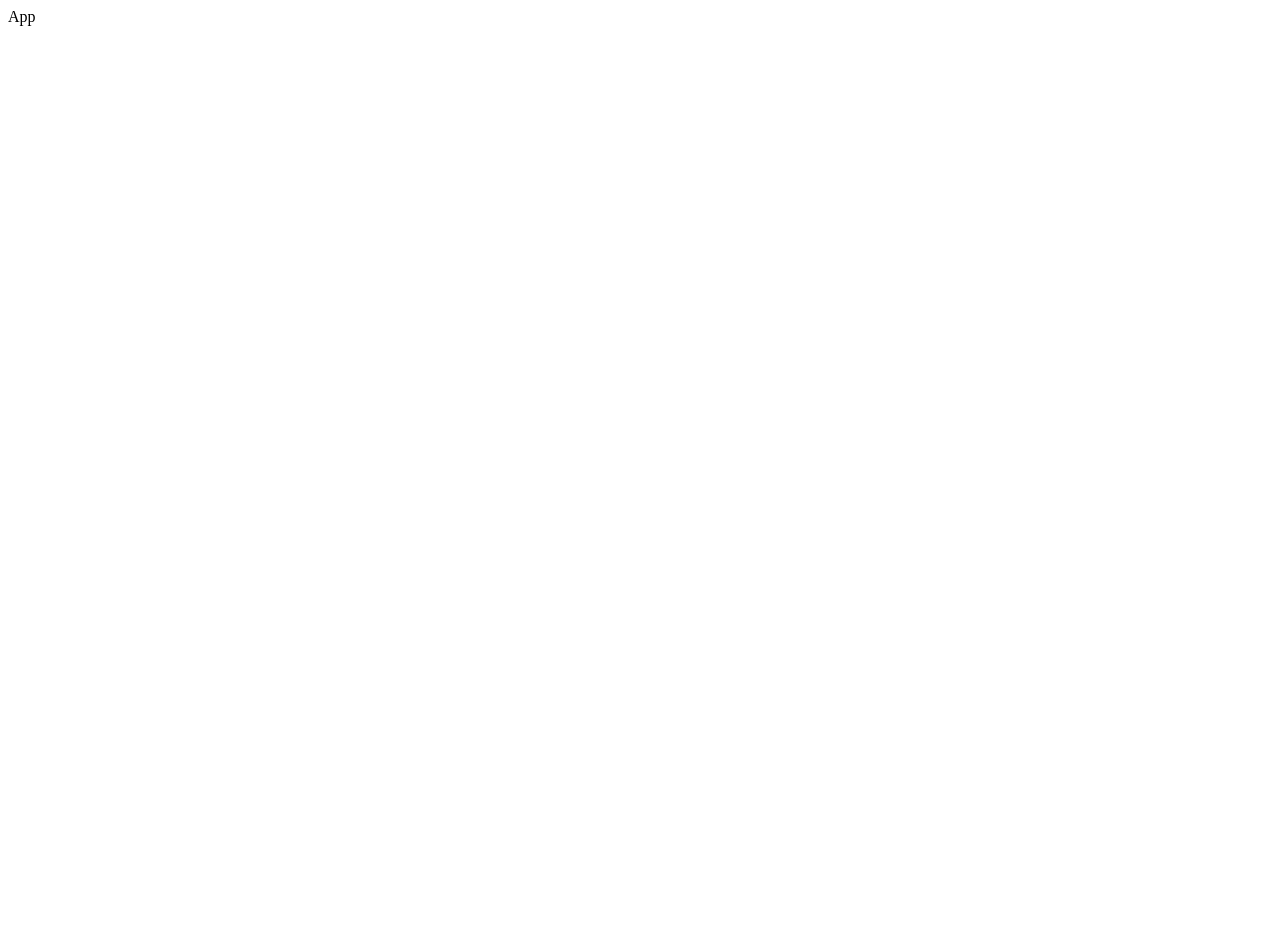
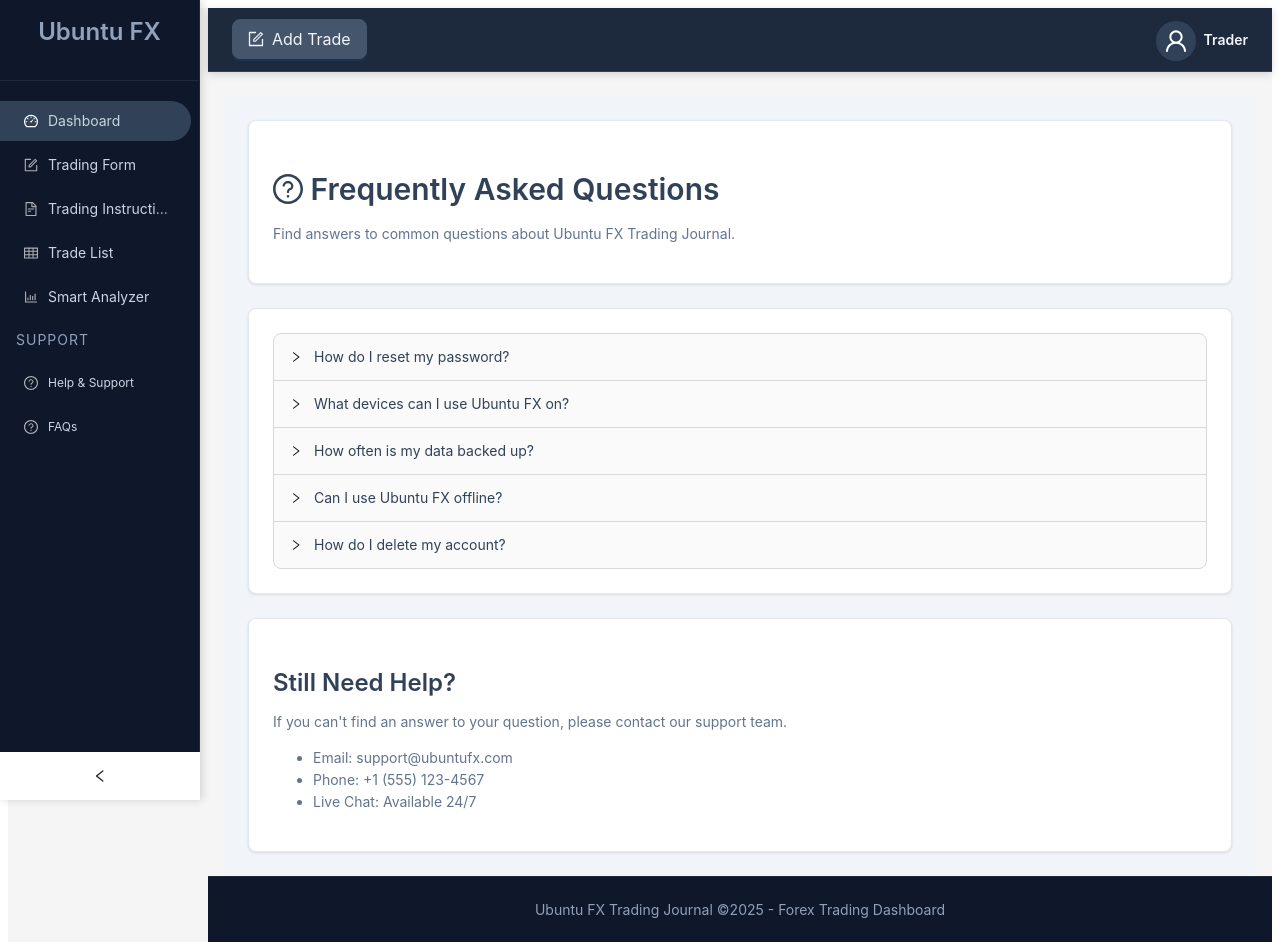
Before and after one commit to washington786/ubuntuFx, a React (Vite) app: page /faqs in a window 1280 px wide. Before the commit the page ends 800 px from the top, so only its background shows below. Built offline with nearby package versions, Linux system fonts and the light colour scheme.

Commit message:
updated faqs with ant latest version

```diff
--- a/src/App.tsx
+++ b/src/App.tsx
@@ -1,8 +1,272 @@
+import React, { useState } from 'react';
+import { BrowserRouter as Router, Routes, Route, Navigate } from 'react-router-dom';
+import { Layout, Menu, Button, Avatar, Dropdown, Space, Typography } from 'antd';
+import {
+  DashboardOutlined,
+  FormOutlined,
+  FileTextOutlined,
+  TableOutlined,
+  BarChartOutlined,
+  UserOutlined,
+  LogoutOutlined,
+  QuestionCircleOutlined
+} from '@ant-design/icons';
+import { motion } from 'framer-motion';
+import './App.css';
 
-const App = () => {
+// Import page components
+import Dashboard from './pages/Dashboard';
+import TradingForm from './pages/TradingForm';
+import TradingInstructions from './pages/TradingInstructions';
+import TradeList from './pages/TradeList';
+import SmartAnalyzer from './pages/SmartAnalyzer';
+import Login from './pages/auth/Login';
+import Register from './pages/auth/Register';
+import PasswordRecovery from './pages/auth/PasswordRecovery';
+import HelpSupport from './pages/HelpSupport';
+import FAQs from './pages/FAQs';
+
+const { Header, Sider, Content } = Layout;
+const { Title, Text } = Typography;
+
+const App: React.FC = () => {
+  const [collapsed, setCollapsed] = useState(false);
+  const [isLoggedIn, setIsLoggedIn] = useState(true);
+  const [currentPath, setCurrentPath] = useState('dashboard');
+
+  const handleLogout = () => {
+    setIsLoggedIn(false);
+  };
+
+  const userMenu = (
+    <Menu>
+      <Menu.Item key="profile" icon={<UserOutlined />}>
+        Profile
+      </Menu.Item>
+      <Menu.Item key="settings" icon={<UserOutlined />}>
+        Settings
+      </Menu.Item>
+      <Menu.Divider />
+      <Menu.Item key="logout" icon={<LogoutOutlined />} onClick={handleLogout}>
+        Logout
+      </Menu.Item>
+    </Menu>
+  );
+
+  const menuItems = [
+    {
+      key: 'dashboard',
+      icon: <DashboardOutlined />,
+      label: 'Dashboard',
+      path: '/dashboard'
+    },
+    {
+      key: 'trading-form',
+      icon: <FormOutlined />,
+      label: 'Trading Form',
+      path: '/trading-form'
+    },
+    {
+      key: 'instructions',
+      icon: <FileTextOutlined />,
+      label: 'Trading Instructions',
+      path: '/instructions'
+    },
+    {
+      key: 'trade-list',
+      icon: <TableOutlined />,
+      label: 'Trade List',
+      path: '/trade-list'
+    },
+    {
+      key: 'smart-analyzer',
+      icon: <BarChartOutlined />,
+      label: 'Smart Analyzer',
+      path: '/smart-analyzer'
+    }
+  ];
+
+  const supportItems = [
+    {
+      key: 'help',
+      icon: <QuestionCircleOutlined />,
+      label: 'Help & Support',
+      path: '/help'
+    },
+    {
+      key: 'faqs',
+      icon: <QuestionCircleOutlined />,
+      label: 'FAQs',
+      path: '/faqs'
+    }
+  ];
+
+  if (!isLoggedIn) {
+    return (
+      <Router>
+        <Routes>
+          <Route path="/login" element={<Login onLogin={() => setIsLoggedIn(true)} />} />
+          <Route path="/register" element={<Register />} />
+          <Route path="/recover-password" element={<PasswordRecovery />} />
+          <Route path="*" element={<Navigate to="/login" replace />} />
+        </Routes>
+      </Router>
+    );
+  }
+
   return (
-    <div>App</div>
-  )
-}
+    <Router>
+      <Layout style={{ minHeight: '100vh' }}>
+        <Sider
+          collapsible
+          collapsed={collapsed}
+          onCollapse={setCollapsed}
+          theme="light"
+          style={{
+            overflow: 'auto',
+            height: '100vh',
+            position: 'fixed',
+            left: 0,
+            top: 0,
+            bottom: 0,
+            background: '#0f172b',
+            borderRight: '1px solid #1d293d'
+          }}
+        >
+          <div className="logo">
+            <motion.div
+              initial={{ opacity: 0, y: -20 }}
+              animate={{ opacity: 1, y: 0 }}
+              transition={{ duration: 0.5 }}
+            >
+              <Title level={collapsed ? 4 : 3} style={{ color: '#90a1b9', margin: '16px 0' }}>
+                {collapsed ? 'UFX' : 'Ubuntu FX'}
+              </Title>
+            </motion.div>
+          </div>
+          <Menu
+            theme="dark"
+            mode="inline"
+            selectedKeys={[currentPath]}
+            onClick={({ key }) => setCurrentPath(key)}
+            style={{
+              background: 'transparent',
+              border: 'none'
+            }}
+          >
+            {menuItems.map(item => (
+              <Menu.Item
+                key={item.key}
+                icon={item.icon}
+                style={{
+                  margin: '4px 0',
+                  borderRadius: '0 20px 20px 0'
+                }}
+              >
+                <a href={item.path} style={{ color: '#cad5e2' }}>{item.label}</a>
+              </Menu.Item>
+            ))}
+            <Menu.ItemGroup title="Support" style={{ color: '#90a1b9', fontSize: '12px' }}>
+              {supportItems.map(item => (
+                <Menu.Item
+                  key={item.key}
+                  icon={item.icon}
+                  style={{
+                    margin: '4px 0',
+                    borderRadius: '0 20px 20px 0'
+                  }}
+                >
+                  <a href={item.path} style={{ color: '#cad5e2' }}>{item.label}</a>
+                </Menu.Item>
+              ))}
+            </Menu.ItemGroup>
+          </Menu>
+        </Sider>
 
-export default App
+        <Layout className="site-layout" style={{ marginLeft: collapsed ? 80 : 200 }}>
+          <Header className="site-layout-background" style={{
+            padding: 0,
+            background: '#1d293d',
+            borderBottom: '1px solid #314158'
+          }}>
+            <div style={{ display: 'flex', justifyContent: 'space-between', alignItems: 'center', padding: '0 24px' }}>
+              <motion.div
+                initial={{ opacity: 0, x: -20 }}
+                animate={{ opacity: 1, x: 0 }}
+                transition={{ duration: 0.3 }}
+              >
+                <Button
+                  type="primary"
+                  icon={<FormOutlined />}
+                  size="large"
+                  style={{
+                    background: '#45556c',
+                    borderColor: '#45556c',
+                    color: '#f1f5f9'
+                  }}
+                  onMouseEnter={e => e.currentTarget.style.background = '#62748e'}
+                  onMouseLeave={e => e.currentTarget.style.background = '#45556c'}
+                  onClick={() => window.location.hash = '#/trading-form'}
+                >
+                  Add Trade
+                </Button>
+              </motion.div>
+
+              <div style={{ display: 'flex', alignItems: 'center' }}>
+                <motion.div
+                  initial={{ opacity: 0, scale: 0.8 }}
+                  animate={{ opacity: 1, scale: 1 }}
+                  transition={{ duration: 0.3, delay: 0.1 }}
+                >
+                  <Dropdown overlay={userMenu} placement="bottomRight">
+                    <Space style={{ cursor: 'pointer' }}>
+                      <Avatar size="large" icon={<UserOutlined />} style={{ background: '#314158' }} />
+                      <Text strong style={{ color: '#f1f5f9' }}>Trader</Text>
+                    </Space>
+                  </Dropdown>
+                </motion.div>
+              </div>
+            </div>
+          </Header>
+
+          <Content style={{ margin: '24px 16px 0', overflow: 'initial' }}>
+            <motion.div
+              initial={{ opacity: 0, y: 20 }}
+              animate={{ opacity: 1, y: 0 }}
+              transition={{ duration: 0.4 }}
+              className="site-layout-background"
+              style={{
+                padding: 24,
+                minHeight: 360,
+                borderRadius: 8,
+                background: '#f1f5f9'
+              }}
+            >
+              <Routes>
+                <Route path="/dashboard" element={<Dashboard />} />
+                <Route path="/trading-form" element={<TradingForm />} />
+                <Route path="/instructions" element={<TradingInstructions />} />
+                <Route path="/trade-list" element={<TradeList />} />
+                <Route path="/smart-analyzer" element={<SmartAnalyzer />} />
+                <Route path="/help" element={<HelpSupport />} />
+                <Route path="/faqs" element={<FAQs />} />
+                <Route path="*" element={<Navigate to="/dashboard" replace />} />
+              </Routes>
+            </motion.div>
+          </Content>
+
+          <Layout.Footer style={{
+            textAlign: 'center',
+            background: '#0f172b',
+            color: '#90a1b9',
+            borderTop: '1px solid #1d293d'
+          }}>
+            Ubuntu FX Trading Journal ©{new Date().getFullYear()} - Forex Trading Dashboard
+          </Layout.Footer>
+        </Layout>
+      </Layout>
+    </Router>
+  );
+};
+
+export default App;
--- a/src/pages/FAQs.tsx
+++ b/src/pages/FAQs.tsx
@@ -3,31 +3,41 @@
 import { QuestionCircleOutlined } from '@ant-design/icons';
 
 const { Title, Paragraph } = Typography;
-const { Panel } = Collapse;
 
 const FAQs: React.FC = () => {
     const faqs = [
         {
-            question: "How do I reset my password?",
-            answer: "Click on 'Forgot Password' on the login page and follow the instructions sent to your email."
+            key: '1',
+            label: "How do I reset my password?",
+            children: <p>Click on 'Forgot Password' on the login page and follow the instructions sent to your email.</p>
         },
         {
-            question: "What devices can I use Ubuntu FX on?",
-            answer: "Ubuntu FX works on all modern browsers and is optimized for desktop and tablet devices."
+            key: '2',
+            label: "What devices can I use Ubuntu FX on?",
+            children: <p>Ubuntu FX works on all modern browsers and is optimized for desktop and tablet devices.</p>
         },
         {
-            question: "How often is my data backed up?",
-            answer: "All data is automatically backed up daily to secure cloud storage."
+            key: '3',
+            label: "How often is my data backed up?",
+            children: <p>All data is automatically backed up daily to secure cloud storage.</p>
         },
         {
-            question: "Can I use Ubuntu FX offline?",
-            answer: "While the app requires an internet connection, we're working on an offline mode for future releases."
+            key: '4',
+            label: "Can I use Ubuntu FX offline?",
+            children: <p>While the app requires an internet connection, we're working on an offline mode for future releases.</p>
         },
         {
-            question: "How do I delete my account?",
-            answer: "Contact our support team through the Help & Support page to request account deletion."
+            key: '5',
+            label: "How do I delete my account?",
+            children: <p>Contact our support team through the Help & Support page to request account deletion.</p>
         }
     ];
+
+    const collapseItems = faqs.map(faq => ({
+        key: faq.key,
+        label: <span style={{ color: '#314158' }}>{faq.label}</span>,
+        children: <p style={{ color: '#62748e' }}>{faq.children}</p>
+    }));
 
     return (
         <div>
@@ -50,13 +60,7 @@
                 borderRadius: '8px',
                 boxShadow: '0 1px 3px rgba(0, 0, 0, 0.1)'
             }}>
-                <Collapse accordion>
-                    {faqs.map((faq, index) => (
-                        <Panel header={<span style={{ color: '#314158' }}>{faq.question}</span>} key={index}>
-                            <p style={{ color: '#62748e' }}>{faq.answer}</p>
-                        </Panel>
-                    ))}
-                </Collapse>
+                <Collapse accordion items={collapseItems} />
             </Card>
 
             <Card style={{
```
Also changed, not shown: src/App.css (renamed from src/utils/App.css).
